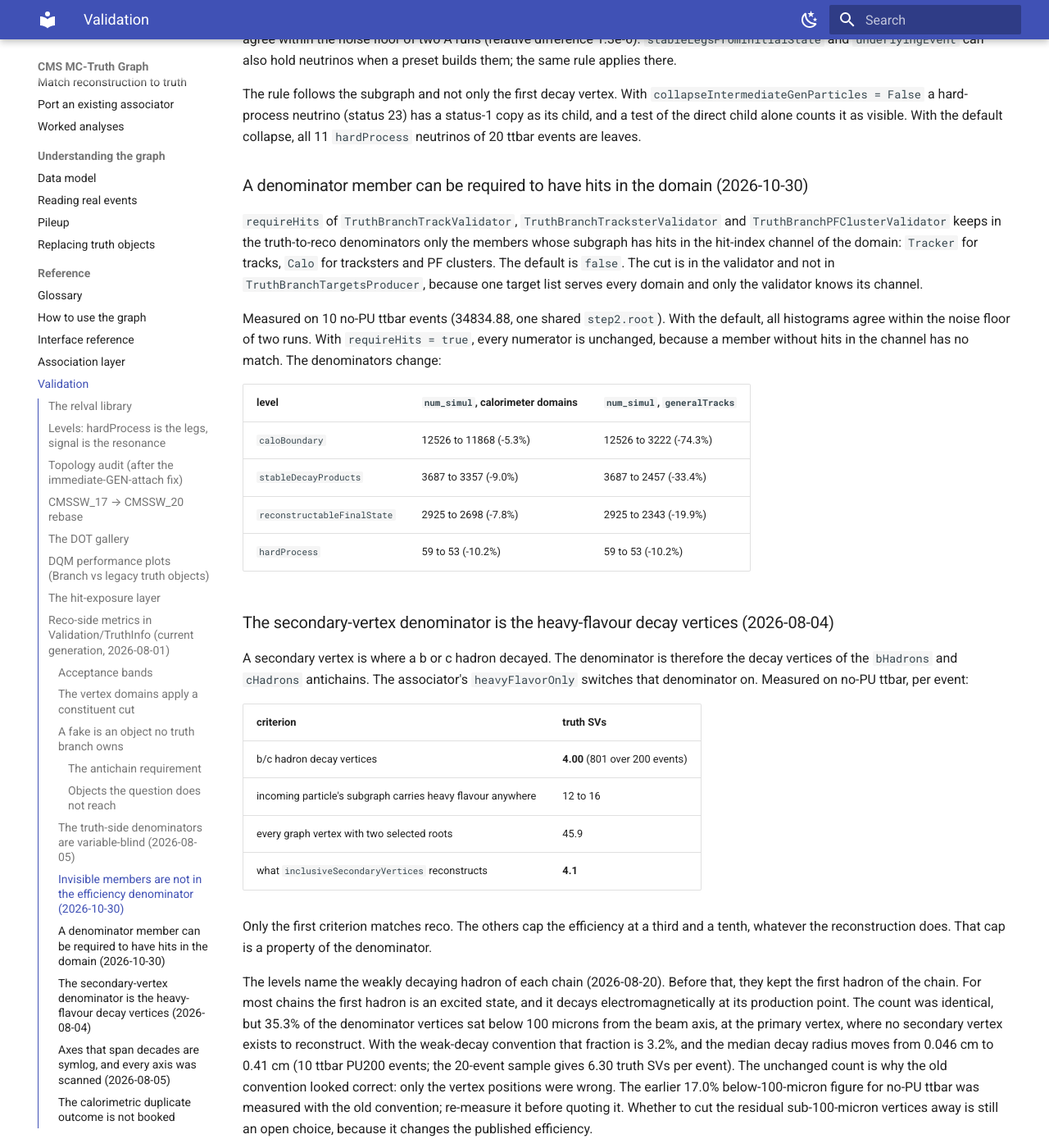
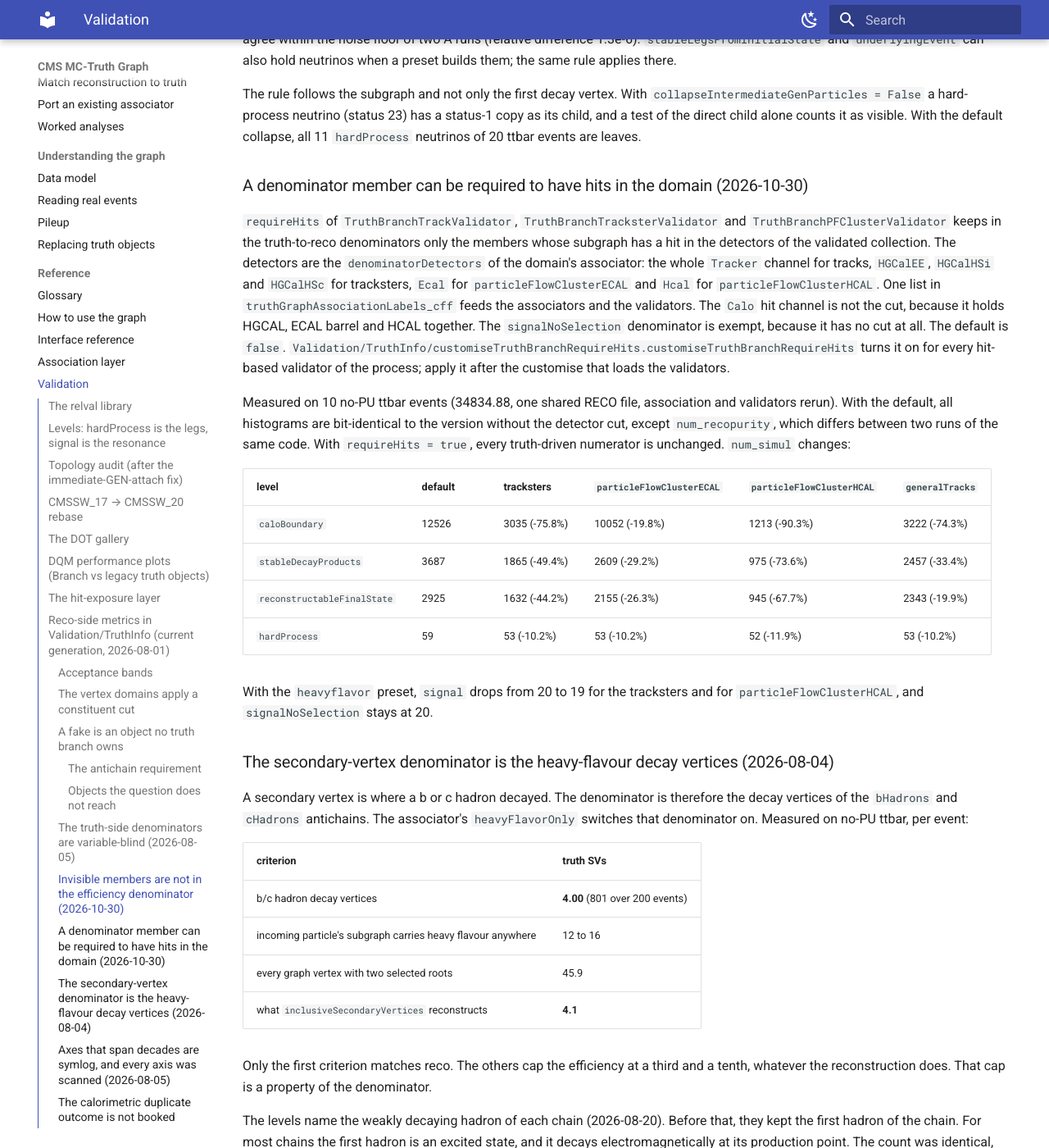
Before and after one commit to felicepantaleo/cms-truth-docs, an MkDocs documentation site: the page built from docs/validation.md, in a window 1280 px wide and 1400 px high, scrolled down 12622 px. Shown: the whole window at 82% size. Built offline with MkDocs 1.6.1 and Material for MkDocs 9.7.7, drawn with Linux system fonts in a browser that asks for light colours.

Commit message:
pileup, validation: what the MTD pruning keeps; requireHits cuts on the detectors of the collection

```diff
--- a/docs/validation.md
+++ b/docs/validation.md
@@ -569,16 +569,18 @@ With the default collapse, all 11 `hardProcess` neutrinos of 20 ttbar events are
 
 ### A denominator member can be required to have hits in the domain (2026-10-30)
 
-`requireHits` of `TruthBranchTrackValidator`, `TruthBranchTracksterValidator` and `TruthBranchPFClusterValidator` keeps in the truth-to-reco denominators only the members whose subgraph has hits in the hit-index channel of the domain: `Tracker` for tracks, `Calo` for tracksters and PF clusters. The default is `false`. The cut is in the validator and not in `TruthBranchTargetsProducer`, because one target list serves every domain and only the validator knows its channel.
+`requireHits` of `TruthBranchTrackValidator`, `TruthBranchTracksterValidator` and `TruthBranchPFClusterValidator` keeps in the truth-to-reco denominators only the members whose subgraph has a hit in the detectors of the validated collection. The detectors are the `denominatorDetectors` of the domain's associator: the whole `Tracker` channel for tracks, `HGCalEE`, `HGCalHSi` and `HGCalHSc` for tracksters, `Ecal` for `particleFlowClusterECAL` and `Hcal` for `particleFlowClusterHCAL`. One list in `truthGraphAssociationLabels_cff` feeds the associators and the validators. The `Calo` hit channel is not the cut, because it holds HGCAL, ECAL barrel and HCAL together. The `signalNoSelection` denominator is exempt, because it has no cut at all. The default is `false`. `Validation/TruthInfo/customiseTruthBranchRequireHits.customiseTruthBranchRequireHits` turns it on for every hit-based validator of the process; apply it after the customise that loads the validators.
 
-Measured on 10 no-PU ttbar events (34834.88, one shared `step2.root`). With the default, all histograms agree within the noise floor of two runs. With `requireHits = true`, every numerator is unchanged, because a member without hits in the channel has no match. The denominators change:
+Measured on 10 no-PU ttbar events (34834.88, one shared RECO file, association and validators rerun). With the default, all histograms are bit-identical to the version without the detector cut, except `num_recopurity`, which differs between two runs of the same code. With `requireHits = true`, every truth-driven numerator is unchanged. `num_simul` changes:
 
-| level | `num_simul`, calorimeter domains | `num_simul`, `generalTracks` |
-|---|---|---|
-| `caloBoundary` | 12526 to 11868 (-5.3%) | 12526 to 3222 (-74.3%) |
-| `stableDecayProducts` | 3687 to 3357 (-9.0%) | 3687 to 2457 (-33.4%) |
-| `reconstructableFinalState` | 2925 to 2698 (-7.8%) | 2925 to 2343 (-19.9%) |
-| `hardProcess` | 59 to 53 (-10.2%) | 59 to 53 (-10.2%) |
+| level | default | tracksters | `particleFlowClusterECAL` | `particleFlowClusterHCAL` | `generalTracks` |
+|---|---|---|---|---|---|
+| `caloBoundary` | 12526 | 3035 (-75.8%) | 10052 (-19.8%) | 1213 (-90.3%) | 3222 (-74.3%) |
+| `stableDecayProducts` | 3687 | 1865 (-49.4%) | 2609 (-29.2%) | 975 (-73.6%) | 2457 (-33.4%) |
+| `reconstructableFinalState` | 2925 | 1632 (-44.2%) | 2155 (-26.3%) | 945 (-67.7%) | 2343 (-19.9%) |
+| `hardProcess` | 59 | 53 (-10.2%) | 53 (-10.2%) | 52 (-11.9%) | 53 (-10.2%) |
+
+With the `heavyflavor` preset, `signal` drops from 20 to 19 for the tracksters and for `particleFlowClusterHCAL`, and `signalNoSelection` stays at 20.
 
 ### The secondary-vertex denominator is the heavy-flavour decay vertices (2026-08-04)
 
```
Also changed, not shown: docs/pileup.md (+3 -1 lines).
